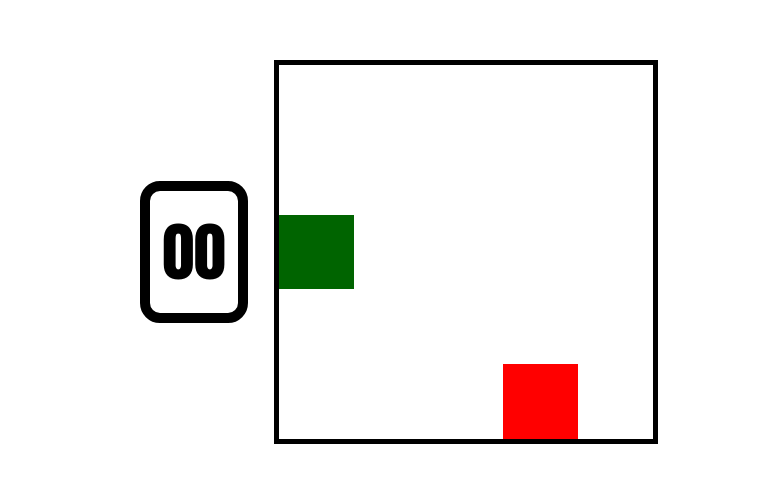
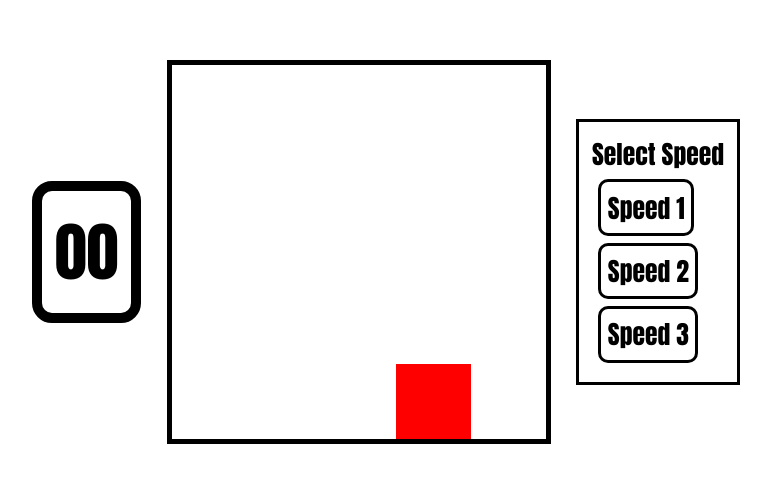
Before and after one commit to 7te3ep/snakeJs, a plain HTML site: page index.html in a window 1280 px wide. Shown: the part 148-630 px from the top of the page, without its empty margins (254-1025 px from the left). Drawn offline with Linux system fonts and the light colour scheme.

Commit message:
commit, added functionnality

```diff
--- a/app.js
+++ b/app.js
@@ -24,20 +24,47 @@ let case52 = document.getElementById('case52');
 let case53 = document.getElementById('case53');
 let case54 = document.getElementById('case54');
 let case55 = document.getElementById('case55');
-
+var speed = 1000;
 var score = 00;
 var tic = 0;
-var snakeHeadPos = 33;
+var snakeHeadPos = 34;
 var snakeDirection = 'left';
-var snakeFuturePos = 33;
+var snakeFuturePos = 34;
 var caseToModify = '';
 var snakeLen = 2;
-var snakeLog = ['case33']
+var snakeLog = ['case34']
 var allTable = ['case11','case12','case13','case14','case15','case21','case22','case23','case24','case25','case31','case32','case33','case34','case35','case41','case42','case43','case44','case45','case51','case52','case53','case54','case55'];
 var gameRunning = true;
 var fruitEaten = false;
 var fruitPos = String(allTable[Math.floor(Math.random() * allTable.length)]);;
 document.getElementById(String(fruitPos)).style.backgroundColor = 'red';
+
+function speedChange(speedSelected){
+    if (speed == 1000) {
+        document.getElementById('1').style.backgroundColor = 'white';
+    }
+    if (speed == 700) {
+        document.getElementById('2').style.backgroundColor = 'white';
+    }
+    if (speed == 400) {
+        document.getElementById('3').style.backgroundColor = 'white';
+    }
+    if (speedSelected == 1) {
+        document.getElementById('1').style.backgroundColor = 'grey';
+        speed = 1000;
+        window.setInterval('display()', speed);
+    }
+    if (speedSelected == 2) {
+        document.getElementById('2').style.backgroundColor = 'grey';
+        speed = 700;
+        window.setInterval('display()', speed);
+    }
+    if (speedSelected == 3) {
+        document.getElementById('3').style.backgroundColor = 'grey'
+        speed = 400;
+        window.setInterval('display()', speed);
+    }
+}
 
 window.addEventListener("keydown", function(event) {
     if (gameRunning == true) {
@@ -62,7 +89,7 @@ window.addEventListener("keydown", function(event) {
     }
 });
 
-window.setInterval('display()', 1000);
+
 function display() {
     if (gameRunning == true) {
         if (tic >= snakeLen && fruitEaten == false) {
@@ -88,12 +115,12 @@ function display() {
     }
     else {
         gameRunning = false;
-        console.log('t mort pd');
+        console.log('mort');
     }
     caseToModify = String(`case${snakeFuturePos}`);
     if (snakeLog.includes(caseToModify)) {
         gameRunning = false;
-        console.log('t mort pd');
+        console.log('mort');
     }
     snakeLog.push(caseToModify);
     console.log(snakeLog);
--- a/index.html
+++ b/index.html
@@ -36,6 +36,12 @@
         <div id="case54"></div>
         <div id="case55"></div>
     </section>
+    <div id="speedSelect">
+        Select Speed        <br>
+        <div class="speed" id="1" onclick="speedChange(1)">Speed 1</div>
+        <div class="speed" id="2" onclick="speedChange(2)">Speed 2</div>
+        <div class="speed" id="3" onclick="speedChange(3)">Speed 3</div>
+    </div>
     <script src="app.js"></script>
 </body>
 </html>
--- a/style.css
+++ b/style.css
@@ -41,3 +41,25 @@ div {
     -ms-border-radius: 20px;
     -o-border-radius: 20px;
 }
+
+#speedSelect {
+    border: 3px black solid;
+    padding: 1vw;
+    font-size: 2vw;
+    width: fit-content;
+    margin: 2vw;
+    border-radius: 0px;
+}
+
+.speed{
+    border: 3px black solid;
+    padding: 0.5vw;
+    font-size: 2vw;
+    width: fit-content;
+    margin: 0.5vw;
+    border-radius: 10px;
+    -webkit-border-radius: 10px;
+    -moz-border-radius: 10px;
+    -ms-border-radius: 10px;
+    -o-border-radius: 10px;
+}
```
